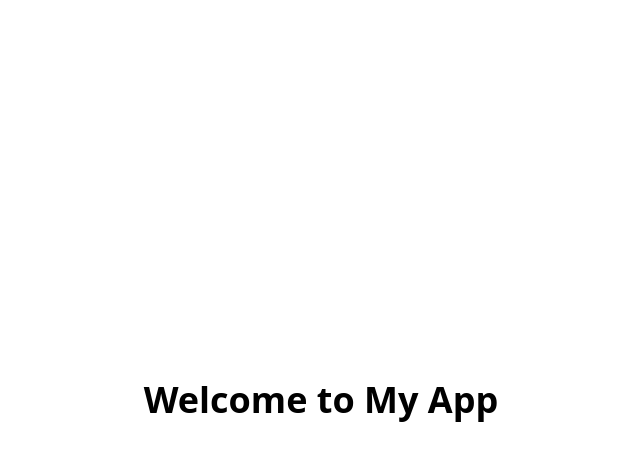
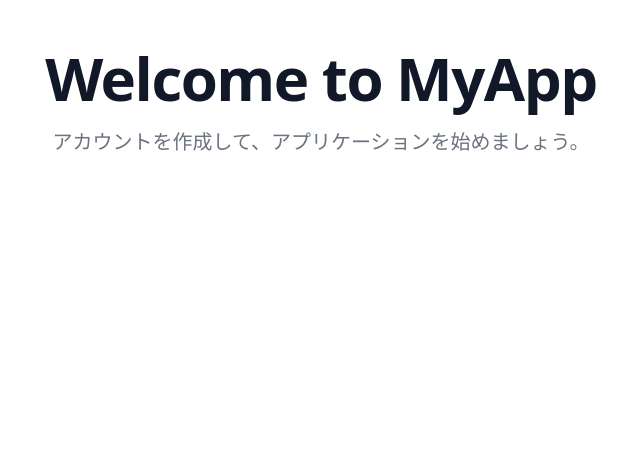
Before and after one commit to biki-cloud/myapp-template2, a Next.js app: page / in a window 1280 px wide. Shown: the top 460 px of the page, without its empty margins (319-959 px from the left). Built offline with nearby package versions, Linux system fonts and the light colour scheme.

Commit message:
add home page.tsx

```diff
--- a/app/page.tsx
+++ b/app/page.tsx
@@ -1,12 +1,16 @@
-import { FC } from "react";
-import React from "react";
-
-const Home: FC = () => {
+export default function Home() {
   return (
-    <main className="flex min-h-screen flex-col items-center justify-center p-24">
-      <h1 className="text-4xl font-bold">Welcome to My App</h1>
+    <main>
+      <div className="mx-auto max-w-7xl px-4 py-12 sm:px-6 lg:px-8">
+        <div className="text-center">
+          <h1 className="text-4xl font-bold tracking-tight text-gray-900 sm:text-5xl md:text-6xl">
+            Welcome to MyApp
+          </h1>
+          <p className="mx-auto mt-3 max-w-md text-base text-gray-500 sm:text-lg md:mt-5 md:max-w-3xl md:text-xl">
+            アカウントを作成して、アプリケーションを始めましょう。
+          </p>
+        </div>
+      </div>
     </main>
   );
-};
-
-export default Home;
+}
```
